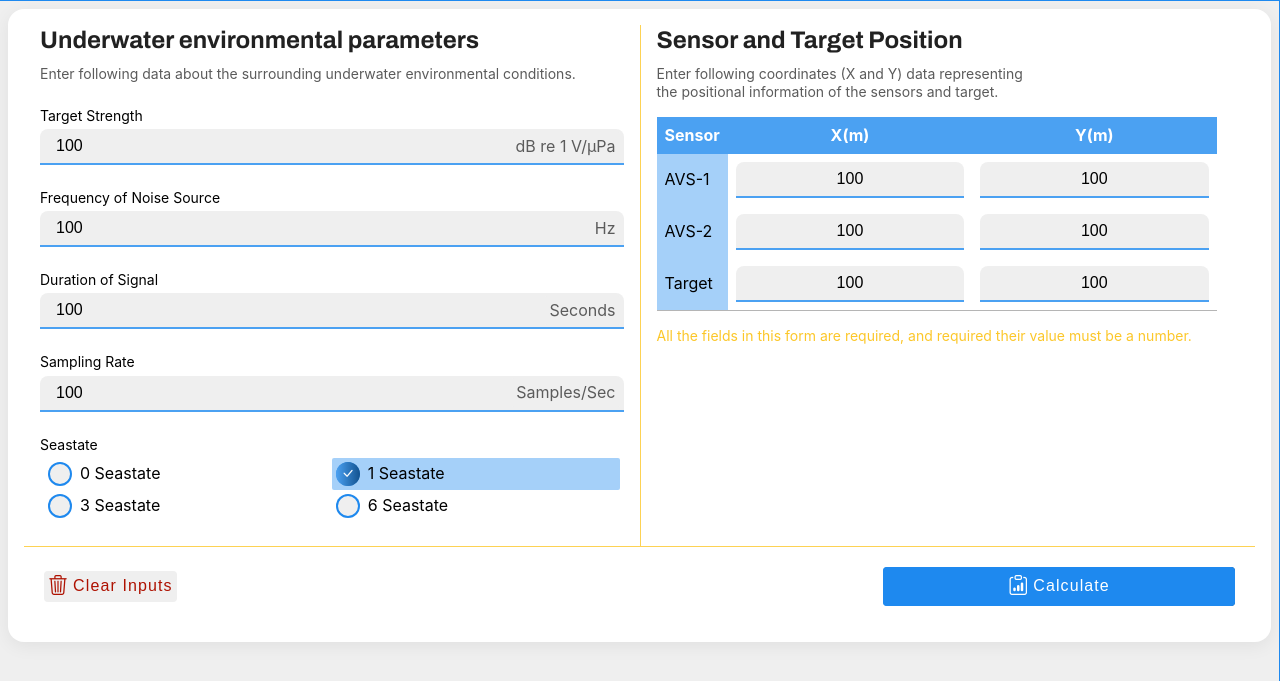
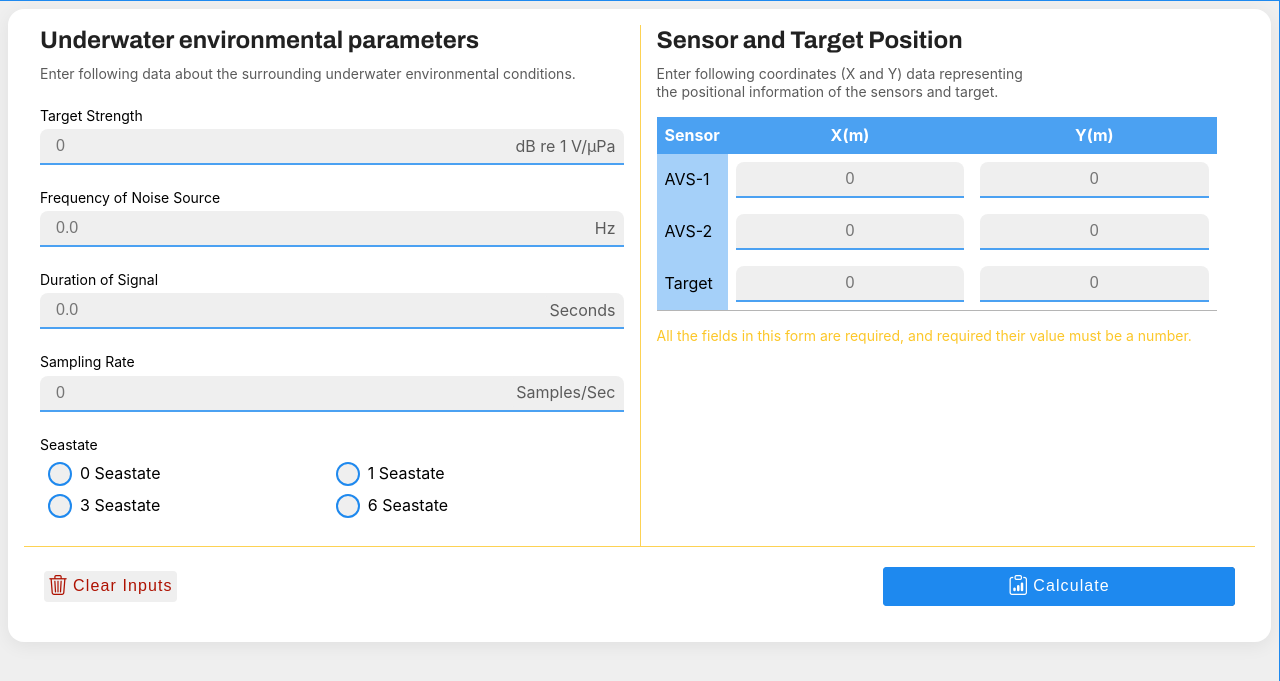
Before and after one commit to vedantmali05/underwater-avs-simulator, an Electron app: page index.html in a window 1280 px wide. Shown: the part 39-720 px from the top of the page. Drawn offline with nearby package versions, Linux system fonts and the light colour scheme; no server answers.

Commit message:
Update and Fetch Input History

```diff
--- a/index.html
+++ b/index.html
@@ -47,7 +47,7 @@
                     <fieldset>
                         <label for="target_strength">Target Strength</label>
                         <input type="text" id="target_strength" name="target_strength" placeholder="0" required
-                            value="100" class="text-input" pattern="^[\+\-]?\d+$"
+                         class="text-input" pattern="^[\+\-]?\d+$"
                             data-msg="Must be a positive or negative whole number.">
                         <span class="trail">dB re 1 V/µPa</span>
                     </fieldset>
@@ -56,7 +56,7 @@
                     <fieldset>
                         <label for="noise_source_frequency">Frequency of Noise Source</label>
                         <input type="text" id="noise_source_frequency" name="noise_source_frequency" placeholder="0.0"
-                            required class="text-input" pattern="^[\+]?\d+$" value="100"
+                            required class="text-input" pattern="^[\+]?\d+$"
                             data-msg="Must be a positive integer or floating point number.">
                         <span class="trail">Hz</span>
                     </fieldset>
@@ -65,7 +65,7 @@
                     <fieldset>
                         <label for="signal_duration">Duration of Signal</label>
                         <input type="text" id="signal_duration" name="signal_duration" placeholder="0.0" required
-                            value="100" class="text-input" pattern="^[\+]?\d+(\.\d+)?$"
+                         class="text-input" pattern="^[\+]?\d+(\.\d+)?$"
                             data-msg="Must be a valid positive integer or floating point number.">
                         <span class="trail">Seconds</span>
                     </fieldset>
@@ -73,7 +73,7 @@
                     <!-- Sampling Rate -->
                     <fieldset>
                         <label for="sampling_rate">Sampling Rate</label>
-                        <input type="text" id="sampling_rate" name="sampling_rate" placeholder="0" required value="100"
+                        <input type="text" id="sampling_rate" name="sampling_rate" placeholder="0" required
                             class="text-input" pattern="^[\+]?\d+$" data-msg="Must be a valid positive whole number.">
                         <span class="trail">Samples/Sec</span>
                     </fieldset>
@@ -86,7 +86,7 @@
                                 <input type="radio" id="seastate_0" name="seastate" required value="0"> 0 Seastate
                             </label>
                             <label for="seastate_1">
-                                <input type="radio" id="seastate_1" name="seastate" required value="1" checked> 1
+                                <input type="radio" id="seastate_1" name="seastate" required value="1"> 1
                                 Seastate
                             </label>
                             <label for="seastate_3">
@@ -124,14 +124,14 @@
                                     <td>
                                         <fieldset>
                                             <input type="text" name="avs_1_x" id="avs_1_x" class="text-input" required
-                                                value="100" placeholder="0" pattern="^[\-\+]?\d+(\.\d+)?$"
+                                             placeholder="0" pattern="^[\-\+]?\d+(\.\d+)?$"
                                                 data-msg="Must be a valid positive or negative integer or floating point number.">
                                         </fieldset>
                                     </td>
                                     <td>
                                         <fieldset>
                                             <input type="text" name="avs_1_y" id="avs_1_y" class="text-input" required
-                                                value="100" placeholder="0" pattern="^[\-\+]?\d+(\.\d+)?$"
+                                             placeholder="0" pattern="^[\-\+]?\d+(\.\d+)?$"
                                                 data-msg="Must be a valid positive or negative integer or floating point number.">
                                         </fieldset>
                                     </td>
@@ -141,14 +141,14 @@
                                     <td>
                                         <fieldset>
                                             <input type="text" name="avs_2_x" id="avs_2_x" class="text-input" required
-                                                value="100" placeholder="0" pattern="^[\-\+]?\d+(\.\d+)?$"
+                                             placeholder="0" pattern="^[\-\+]?\d+(\.\d+)?$"
                                                 data-msg="Must be a valid positive or negative integer or floating point number.">
                                         </fieldset>
                                     </td>
                                     <td>
                                         <fieldset>
                                             <input type="text" name="avs_2_y" id="avs_2_y" class="text-input" required
-                                                value="100" placeholder="0" pattern="^[\-\+]?\d+(\.\d+)?$"
+                                             placeholder="0" pattern="^[\-\+]?\d+(\.\d+)?$"
                                                 data-msg="Must be a valid positive or negative integer or floating point number.">
                                         </fieldset>
                                     </td>
@@ -158,14 +158,14 @@
                                     <td>
                                         <fieldset>
                                             <input type="text" name="target_x" id="target_x" class="text-input" required
-                                                value="100" placeholder="0" pattern="^[\-\+]?\d+(\.\d+)?$"
+                                             placeholder="0" pattern="^[\-\+]?\d+(\.\d+)?$"
                                                 data-msg="Must be a valid positive or negative integer or floating point number.">
                                         </fieldset>
                                     </td>
                                     <td>
                                         <fieldset>
                                             <input type="text" name="target_y" id="target_y" class="text-input" required
-                                                value="100" placeholder="0" pattern="^[\-\+]?\d+(\.\d+)?$"
+                                             placeholder="0" pattern="^[\-\+]?\d+(\.\d+)?$"
                                                 data-msg="Must be a valid positive or negative integer or floating point number.">
                                         </fieldset>
                                     </td>
--- a/js/index.js
+++ b/js/index.js
@@ -116,12 +116,12 @@ document.addEventListener("DOMContentLoaded", () => {
     // Navigation bar
     let navElementArray = [document.querySelector(".nav-open-btn"), document.querySelector(".nav-close-btn"), document.querySelector("nav")];
 
-    if (window.innerWidth > 768) {
+    if (window.innerWidth > 1024) {
         navElementArray.forEach(elem => elem?.classList.add("nav-visible"));
     }
 
     window.addEventListener("resize", () => {
-        if (window.innerWidth < 768) {
+        if (window.innerWidth < 1024) {
             navElementArray.forEach(elem => elem?.classList.remove("nav-visible"));
         } else {
             navElementArray.forEach(elem => elem?.classList.add("nav-visible"));
--- a/js/inputs.js
+++ b/js/inputs.js
@@ -3,81 +3,6 @@ import { createDialog, createSnackbar, removeInputMsg } from "./components/utils
 import { allowNumberInputOnly, validateInput, validateToggleInputs } from "./components/utils.js"
 import { toTwoDigit } from "./components/utils.js"
 import { TIME_WEEK_DAYS, TIME_MONTHS } from "./components/data.js";
-
-// Dummy Input History Data <to be Removed later>
-let INPUT_HISTORY = [
-    {
-        targetStrength: 1,
-        noiseSourceFrequency: 2000,
-        signalDuration: 1.2,
-        samplingRate: 3,
-        avs1X: 10,
-        avs1Y: 25,
-        avs2X: 32,
-        avs2Y: 17,
-        targetX: 15,
-        targetY: 22,
-        seastate: 1,
-        recordTime: 1818960001371,
-    },
-    {
-        targetStrength: 2,
-        noiseSourceFrequency: 3500,
-        signalDuration: 0.8,
-        samplingRate: 3,
-        avs1X: 8,
-        avs1Y: 30,
-        avs2X: 27,
-        avs2Y: 19,
-        targetX: 12,
-        targetY: 24,
-        seastate: 1,
-        recordTime: 1718960001372,
-    },
-    {
-        targetStrength: 3,
-        noiseSourceFrequency: 1500,
-        signalDuration: 2.1,
-        samplingRate: 3,
-        avs1X: 14,
-        avs1Y: 18,
-        avs2X: 39,
-        avs2Y: 12,
-        targetX: 18,
-        targetY: 20,
-        seastate: 1,
-        recordTime: 1718960001373,
-    },
-    {
-        targetStrength: 4,
-        noiseSourceFrequency: 2800,
-        signalDuration: 0.9,
-        samplingRate: 3,
-        avs1X: 5,
-        avs1Y: 35,
-        avs2X: 24,
-        avs2Y: 21,
-        targetX: 10,
-        targetY: 28,
-        seastate: 1,
-        recordTime: 1718960001374,
-    },
-    {
-        targetStrength: 5,
-        noiseSourceFrequency: 1800,
-        signalDuration: 1.5,
-        samplingRate: 3,
-        avs1X: 3,
-        avs1Y: 40,
-        avs2X: 21,
-        avs2Y: 15,
-        targetX: 7,
-        targetY: 32,
-        seastate: 1,
-        recordTime: 1718960901375,
-    },
-];
-
 
 /* ///////////////
     HELPER FUNCTIONS
@@ -86,14 +11,13 @@ let INPUT_HISTORY = [
 // FUNCTION to populate the recent inputs
 function populateInputHistory(inputHistorySec, INPUT_HISTORY, formInputsSet, seastateToggleInput) {
     if (!inputHistorySec) { return } else { inputHistorySec.innerHTML = ``; inputHistorySec.scrollIntoView({ behavior: 'smooth' }) }
-
     // If no History Available
     if (!INPUT_HISTORY || INPUT_HISTORY.length == 0) {
-        inputHistorySec.innerHTML = `<p class="center">No History available. Enter data to the fields will add it to this list for reuse when "Calculate" button is clicked.</p>`;
+        inputHistorySec.innerHTML = `<p class="center empty-sec">No History available. Input data will be added to this list for reuse when "Calculate" button is clicked.</p>`;
+        return;
     }
 
     INPUT_HISTORY.forEach(elem => {
-
         let date = new Date(elem.recordTime);
         let hours = date.getHours();
         let meridian = hours >= 12 ? "PM" : "AM";
@@ -156,19 +80,10 @@ function populateInputHistory(inputHistorySec, INPUT_HISTORY, formInputsSet, sea
     inputHistorySelectBtnsArr.forEach((btn, i) => {
         btn.addEventListener("click", () => {
             let selectedData = INPUT_HISTORY.splice(i, 1)[0];
+            INPUT_HISTORY.unshift(selectedData);
+            ipcRenderer.send("history:selected", INPUT_HISTORY);
 
-            for (const [inputName, inputElem] of Object.entries(formInputsSet)) {
-                inputElem.value = selectedData[inputName.slice(0, -5)];
-            }
-
-            seastateToggleInput.forEach(radio => {
-                if (selectedData.seastate == +radio.value) {
-                    radio.checked = true;
-                }
-            })
-
-            INPUT_HISTORY.unshift(selectedData);
-            populateInputHistory(inputHistorySec, INPUT_HISTORY, formInputsSet, seastateToggleInput);
+            // populateInputHistory(inputHistorySec, INPUT_HISTORY, formInputsSet, seastateToggleInput);
         });
     })
 }
@@ -275,8 +190,17 @@ document.addEventListener('DOMContentLoaded', () => {
         populateInputHistory(inputHistorySec, data, formInputsSet, seastateToggleInput);
     })
 
-    window.indexBridge.fetchInputData((e, data) => {
-        console.log(data);
+    window.indexBridge.fillDataFromHistory((e, data) => {
+        let selectedData = data[0];
+        for (const [inputName, inputElem] of Object.entries(formInputsSet)) {
+            inputElem.value = selectedData[inputName.slice(0, -5)];
+        }
+
+        seastateToggleInput.forEach(radio => {
+            if (selectedData.seastate == +radio.value) {
+                radio.checked = true;
+            }
+        })
     })
 
 
--- a/js/waveform-target-noise.js
+++ b/js/waveform-target-noise.js
@@ -1,7 +1,6 @@
 import { GraphControls, GraphIndexItem, GraphAxisX, GraphAxisY, GraphdataPoint, Graph, createGraph } from "./components/graphs.js"
 import { getLinspaceArray } from "./components/utils.js"
 import { UI_COLORS, GRAPH_AXIS_TYPE, GRAPH_INDEX_ITEM_TYPE, GRAPH_TYPE } from "./components/data.js"
-import { ipcRenderer } from "electron";
 
 document.addEventListener("DOMContentLoaded", () => {
 
@@ -50,7 +49,7 @@ document.addEventListener("DOMContentLoaded", () => {
         })
 
         // X and Y Axis
-        let graphAxisX = new GraphAxisX("Time (sec)", false, .05, SOURCE_DATA.signalDuration);
+        let graphAxisX = new GraphAxisX("Time (sec)", false, .1, SOURCE_DATA.signalDuration);
         let graphAxisY = new GraphAxisY("Amplitude (Volts)", false, .5, 1);
         graphAxisY.centeredOrigin = true;
 
--- a/preload.js
+++ b/preload.js
@@ -10,5 +10,6 @@ contextBridge.exposeInMainWorld('ipcRenderer', {
 // Bridging Main process to UI Process
 contextBridge.exposeInMainWorld("indexBridge", {
     fetchInputHistory: (callback) => ipcRenderer.on("fetchInputHistory", (callback)),
-    fetchInputData: (callback) => ipcRenderer.on("fetchInputData", (callback))
+    fetchInputData: (callback) => ipcRenderer.on("fetchInputData", (callback)),
+    fillDataFromHistory: (callback) => ipcRenderer.on("fillDataFromHistory", (callback))
 })
--- a/style/inputs.css
+++ b/style/inputs.css
@@ -62,7 +62,12 @@ table tr > td:nth-of-type(3) {
   align-content: start;
 }
 
+.inputs-history-sec .empty-sec {
+  margin-top: 2.4rem;
+}
+
 .inputs-history-sec table {
+  margin: auto;
   margin-top: 1.6rem;
 }
 
```
Also changed, not shown: main.js (+37 -17 lines), style/main.css (+9 -0 lines).
